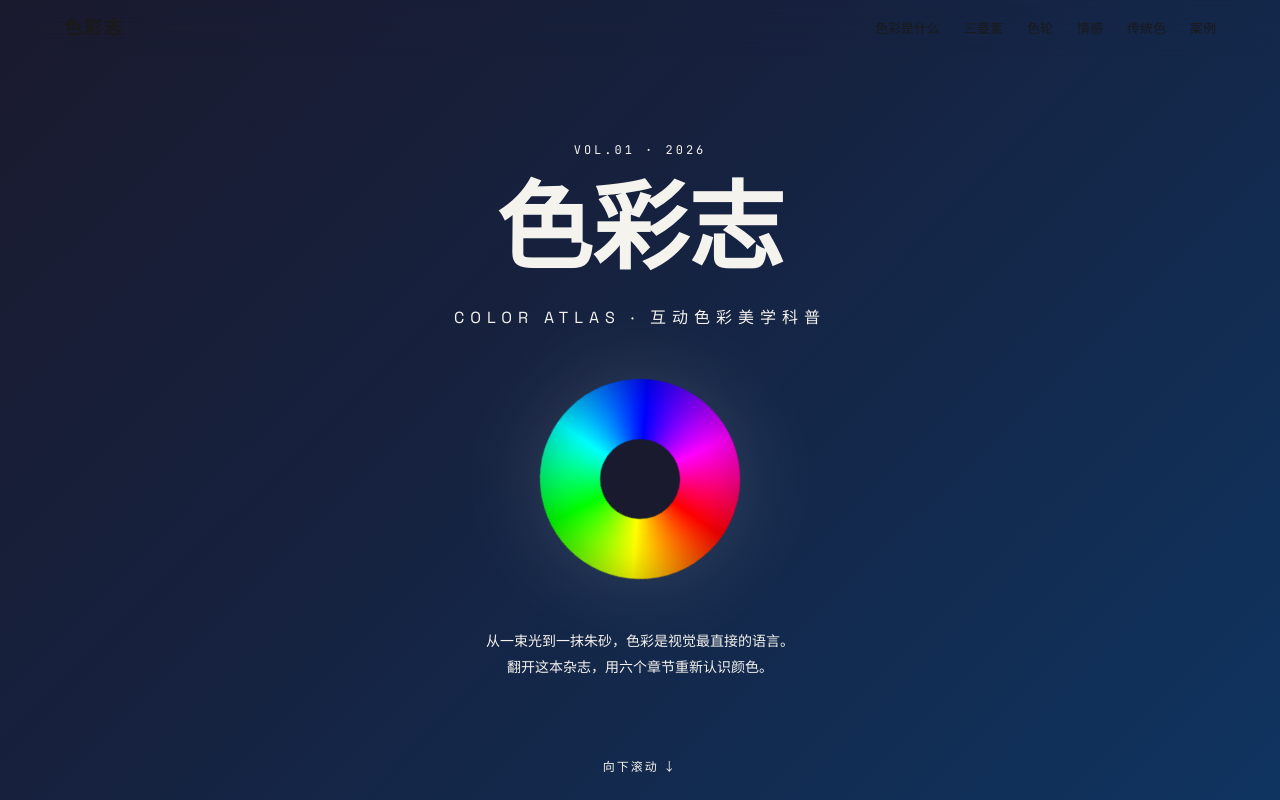
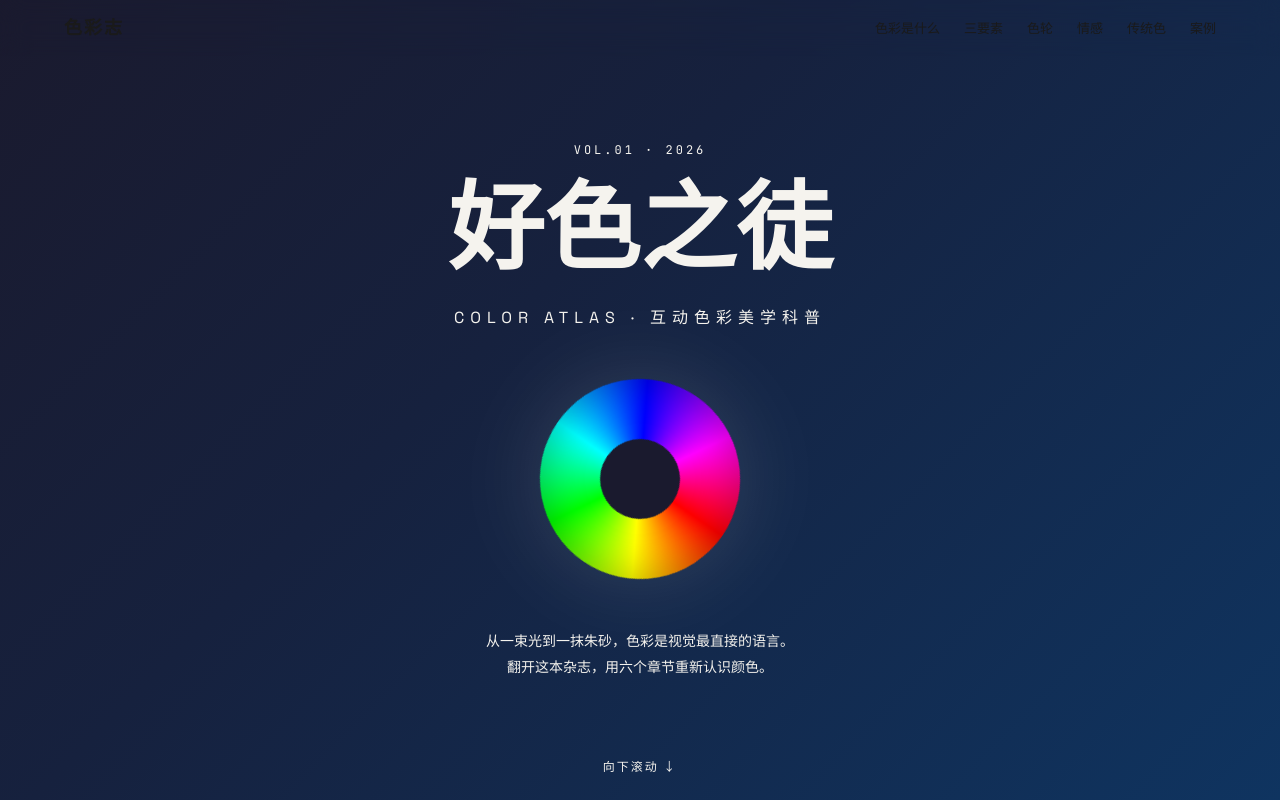
Before and after one commit to tom61-bl/color-atlas, a plain HTML site: page index.html in a window 1280 px wide. Shown: the top 800 px of the page. Drawn offline with Linux system fonts and the light colour scheme.

Commit message:
rename cover title: 色彩志 -> 好色之徒

```diff
--- a/index.html
+++ b/index.html
@@ -378,7 +378,7 @@ footer a { color: var(--text-soft); text-decoration: none; border-bottom: 1px so
 <section id="cover">
   <div class="section-inner">
     <div class="section-num">VOL.01 · 2026</div>
-    <h1 class="section-title">色彩志</h1>
+    <h1 class="section-title">好色之徒</h1>
     <div class="cover-sub">COLOR ATLAS · 互动色彩美学科普</div>
     <div class="cover-wheel"></div>
     <p style="color:#f5f3ee/50;font-size:14px;max-width:480px;margin:0 auto;line-height:1.9;">
```
